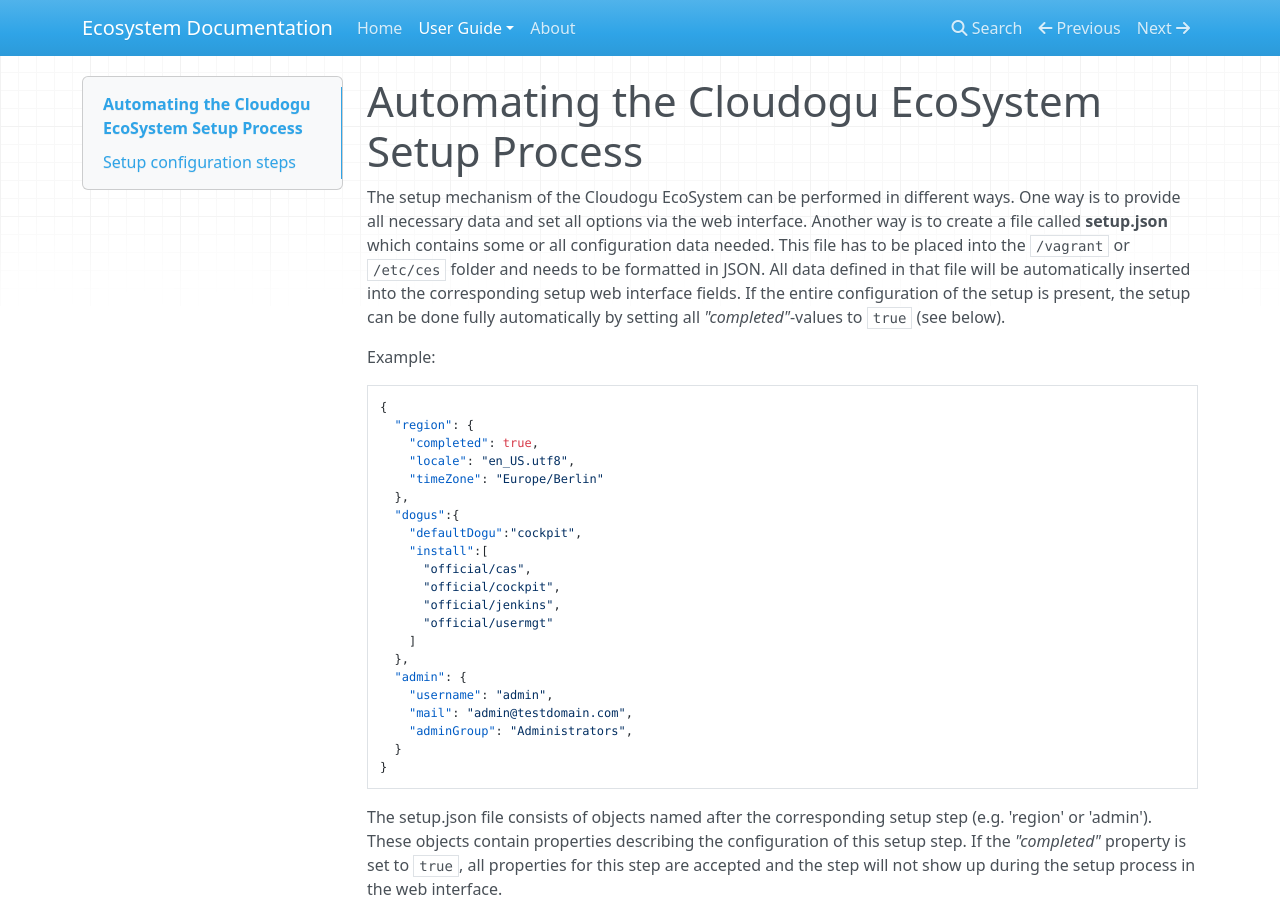
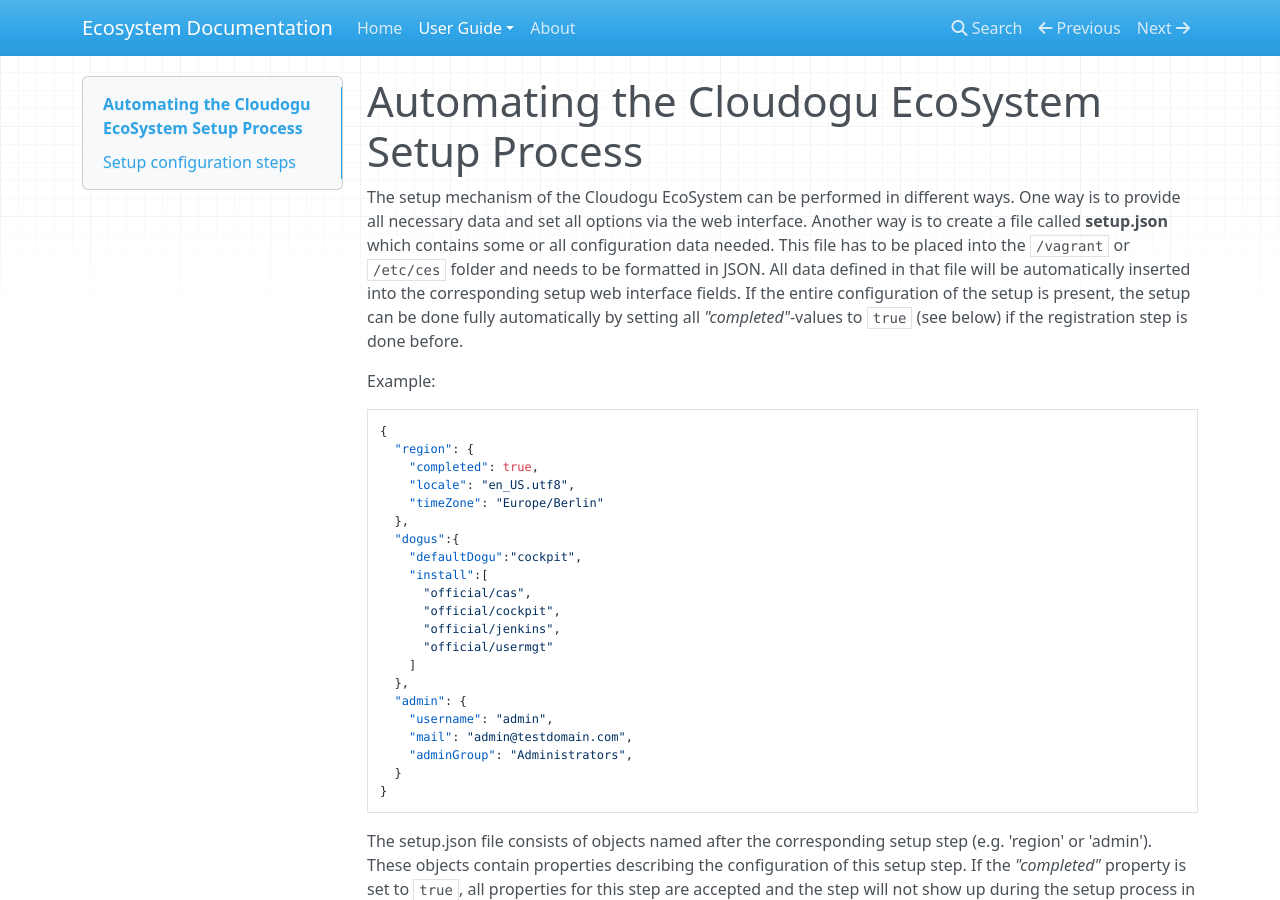
Before and after one commit to cloudogu/ecosystem, an MkDocs documentation site: the page built from docs/docs/user-guide/setup-json.md, in a window 1280 px wide and 900 px high. Built offline with MkDocs 1.6.1, drawn with Linux system fonts in a browser that asks for light colours; nearby versions of some CDN libraries; old or Windows-style settings are respelled for this version of MkDocs.

Commit message:
Update setup-json.md

`````diff
--- a/docs/docs/user-guide/setup-json.md
+++ b/docs/docs/user-guide/setup-json.md
@@ -1,5 +1,5 @@
 # Automating the Cloudogu EcoSystem Setup Process
-The setup mechanism of the Cloudogu EcoSystem can be performed in different ways. One way is to provide all necessary data and set all options via the web interface. Another way is to create a file called **setup.json** which contains some or all configuration data needed. This file has to be placed into the ``/vagrant`` or ``/etc/ces`` folder and needs to be formatted in JSON. All data defined in that file will be automatically inserted into the corresponding setup web interface fields. If the entire configuration of the setup is present, the setup can be done fully automatically by setting all *"completed"*-values to `true` (see below).
+The setup mechanism of the Cloudogu EcoSystem can be performed in different ways. One way is to provide all necessary data and set all options via the web interface. Another way is to create a file called **setup.json** which contains some or all configuration data needed. This file has to be placed into the ``/vagrant`` or ``/etc/ces`` folder and needs to be formatted in JSON. All data defined in that file will be automatically inserted into the corresponding setup web interface fields. If the entire configuration of the setup is present, the setup can be done fully automatically by setting all *"completed"*-values to `true` (see below) if the registration step is done before.
 
 Example:
 ````
`````
